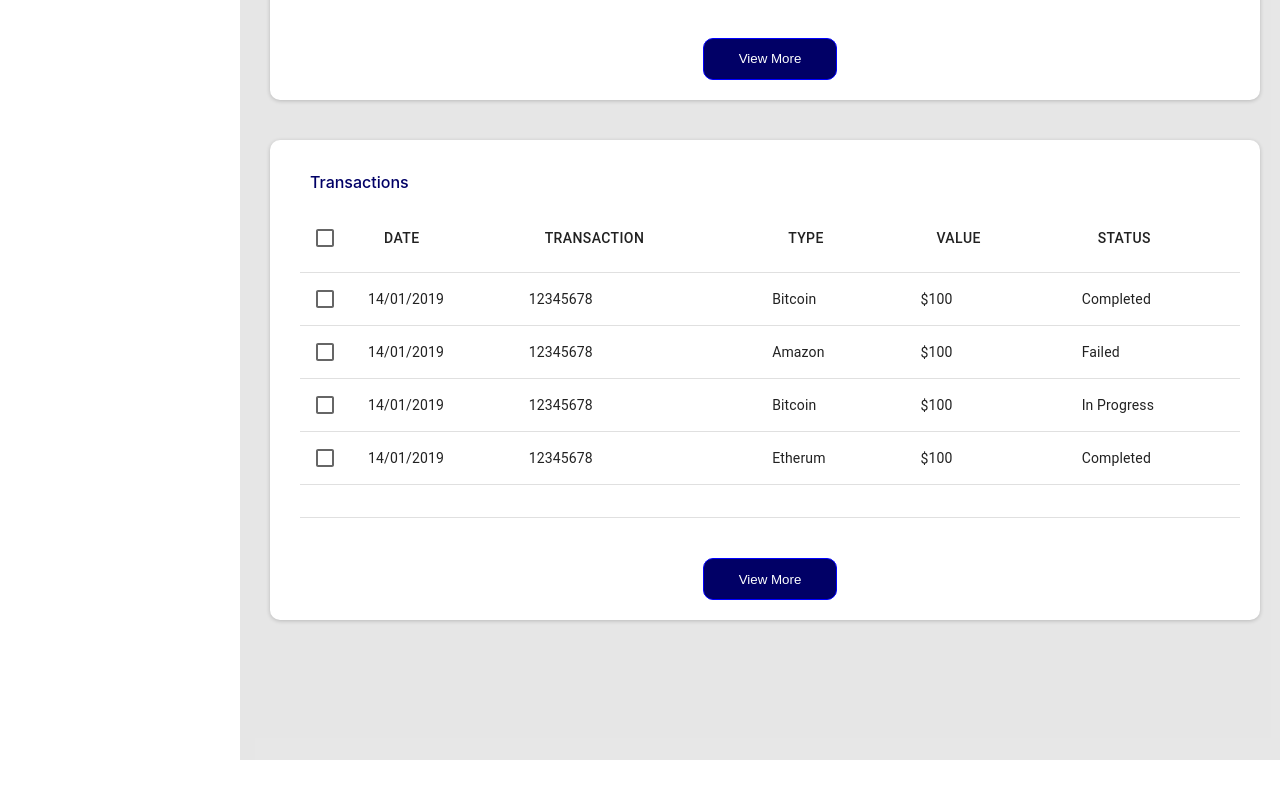
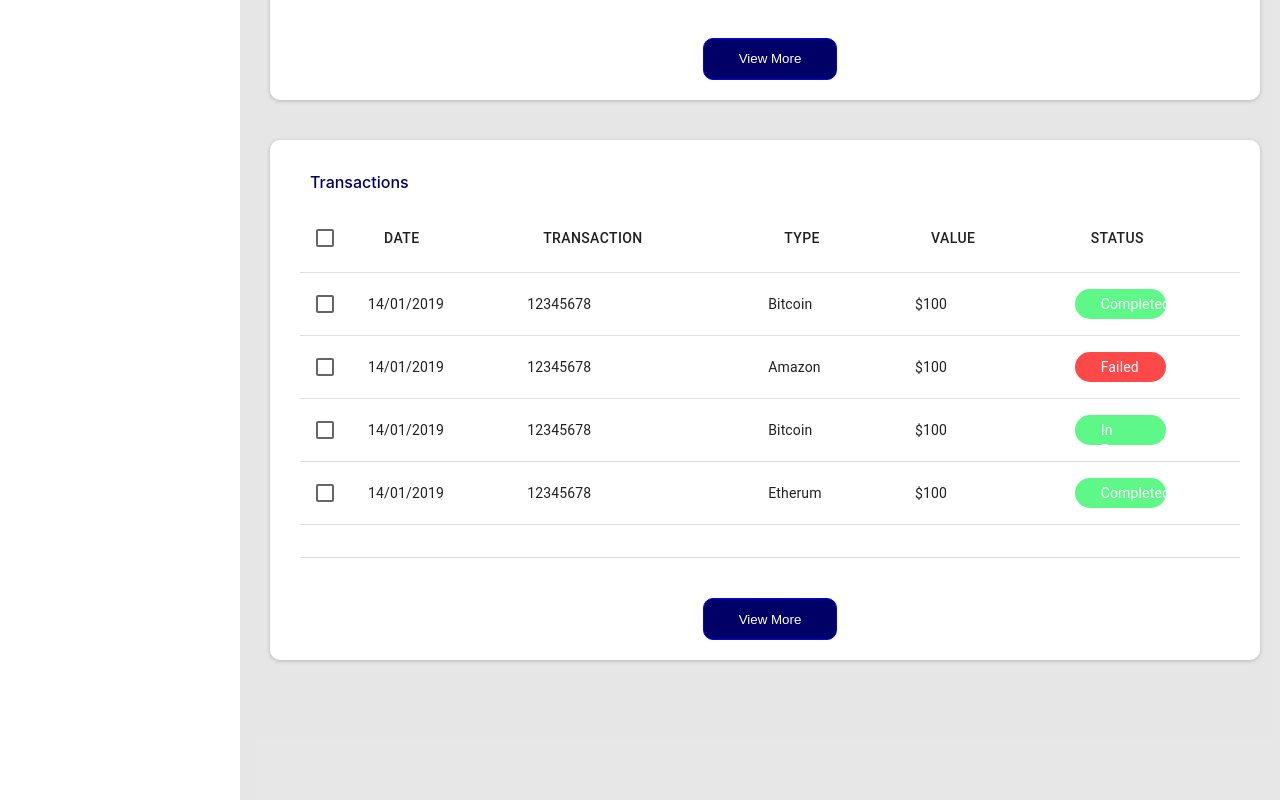
Before and after one commit to iamAbayomi/swift-trade-admin, a React (Create React App) app: page / in a window 1280 px wide. Shown: the part 3327-4127 px from the top of the page. Before the commit the page ends 4087 px from the top, so only its background shows below. Built offline with nearby package versions, Linux system fonts and the light colour scheme.

Commit message:
feature: add chips to transaction

```diff
--- a/src/components/TransactionCard.tsx
+++ b/src/components/TransactionCard.tsx
@@ -2,6 +2,7 @@
 import React from 'react'
 import MUIDataTable from  "mui-datatables";
 import styled from  'styled-components'
+import Chips from './Chips';
 
 export default class TransactionCards extends React.Component{
     render(){
@@ -33,10 +34,10 @@ export default class TransactionCards extends React.Component{
 const columns = ["Date", "Transaction", "Type", "Value", "Status"]
 
 const data = [
-    ["14/01/2019", "12345678", "Bitcoin", "$100", "Completed"],
-    ["14/01/2019", "12345678", "Amazon", "$100", "Failed"],
-    ["14/01/2019", "12345678", "Bitcoin", "$100", "In Progress"],
-    ["14/01/2019", "12345678", "Etherum", "$100", "Completed"]
+    ["14/01/2019", "12345678", "Bitcoin", "$100", <Chips chipsText="Completed" backgroundColor="rgba(93, 248, 136, 1)" />],
+    ["14/01/2019", "12345678", "Amazon", "$100", <Chips chipsText="Failed" backgroundColor="rgba(255, 73, 73, 1)" />],
+    ["14/01/2019", "12345678", "Bitcoin", "$100", <Chips chipsText="In Progress" backgroundColor="rgba(93, 248, 136, 1)" />],
+    ["14/01/2019", "12345678", "Etherum", "$100", <Chips chipsText="Completed" backgroundColor="rgba(93, 248, 136, 1)" />]
 ]
 
 
```
